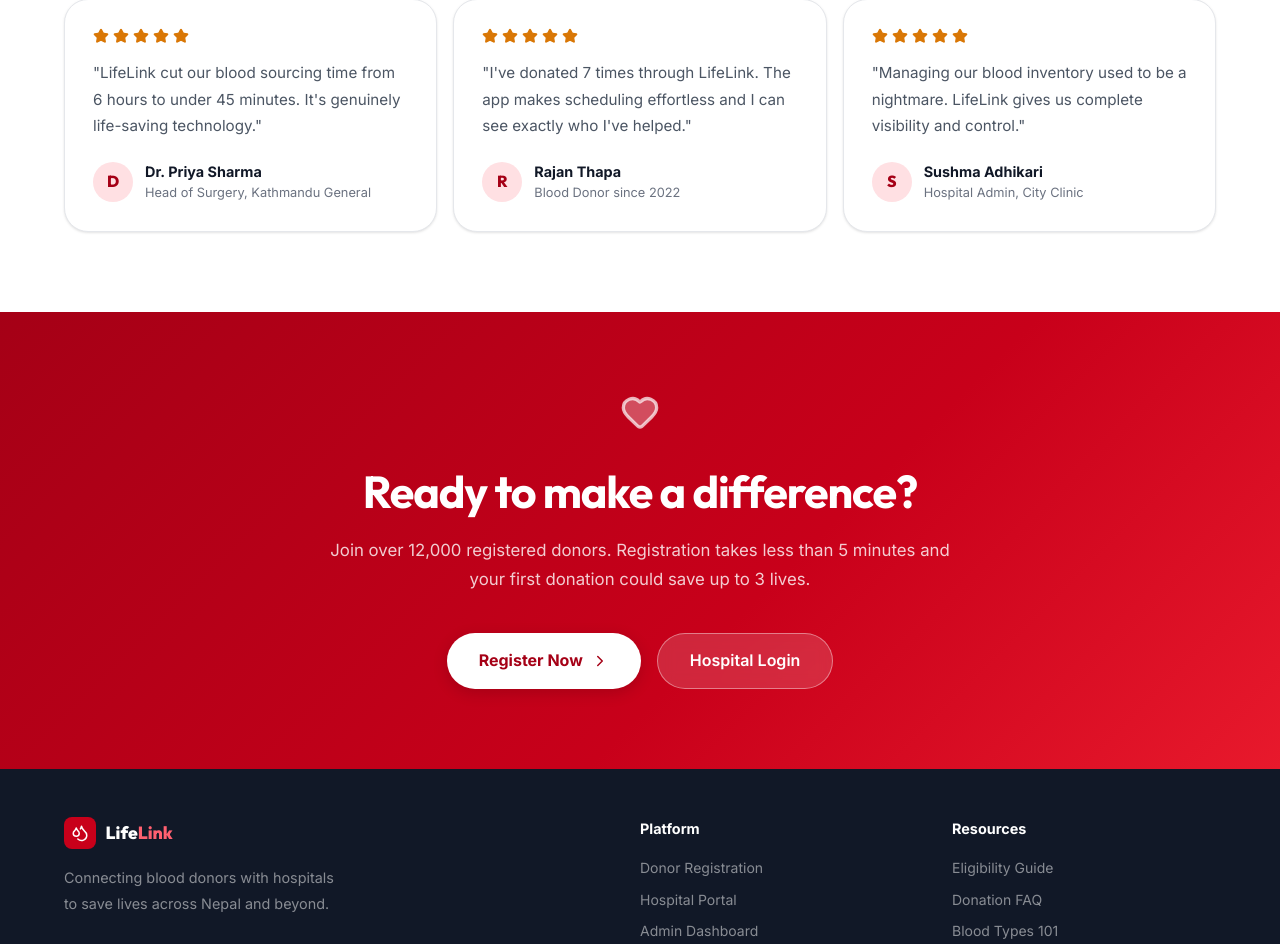
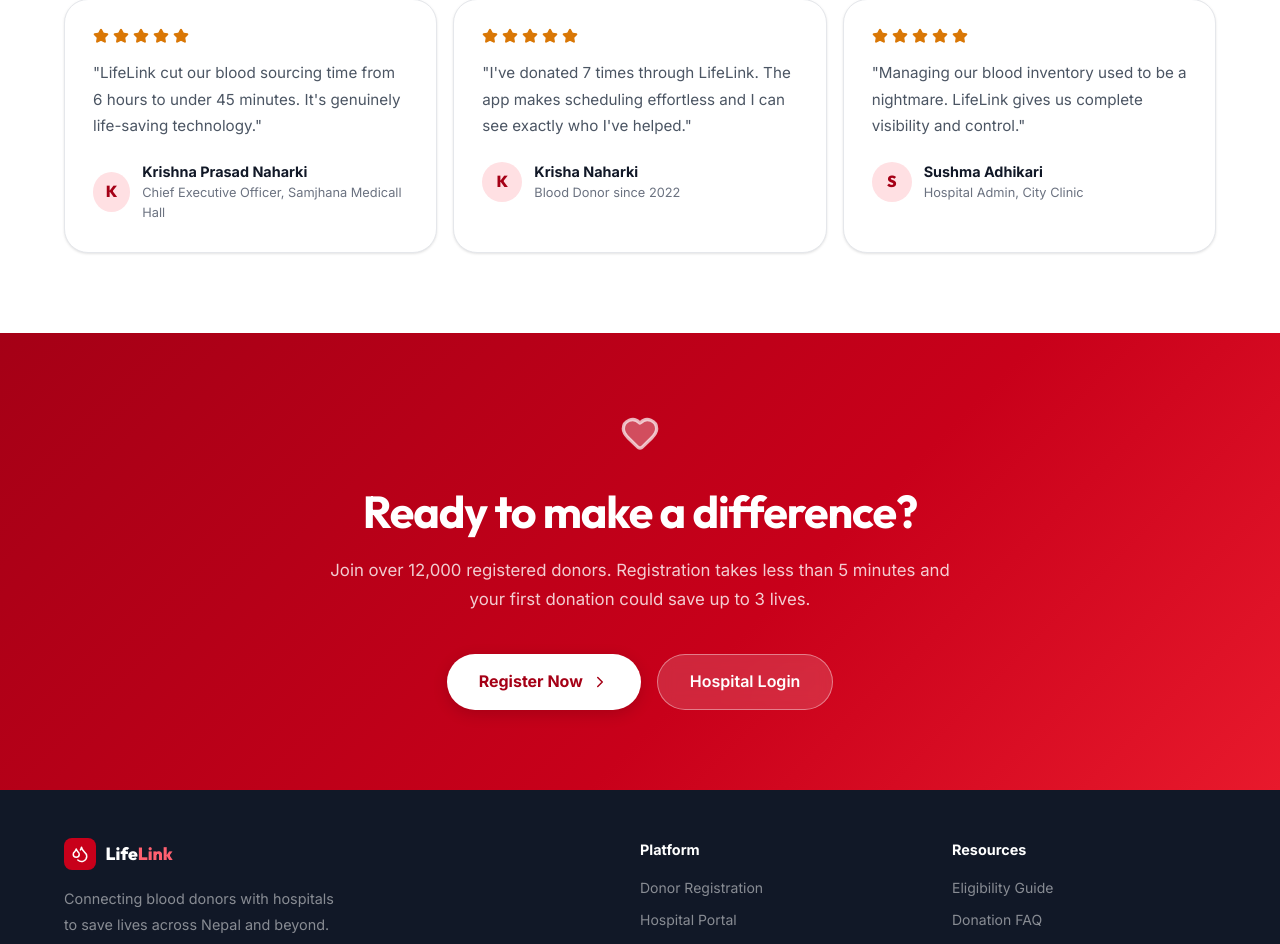
Before and after one commit to krishnaharki363/Lifelink-frontend, a React (Vite) app: page / in a window 1280 px wide. Shown: the part 2466-3410 px from the top of the page. Built offline with nearby package versions, Linux system fonts and the light colour scheme.

Commit message:
Added Names and Number

```diff
--- a/src/pages/Landing.tsx
+++ b/src/pages/Landing.tsx
@@ -64,8 +64,8 @@ const HOW_IT_WORKS = [
 ];
 
 const TESTIMONIALS = [
-  { name: 'Dr. Priya Sharma',  role: 'Head of Surgery, Kathmandu General', text: 'LifeLink cut our blood sourcing time from 6 hours to under 45 minutes. It\'s genuinely life-saving technology.', rating: 5 },
-  { name: 'Rajan Thapa',       role: 'Blood Donor since 2022',              text: 'I\'ve donated 7 times through LifeLink. The app makes scheduling effortless and I can see exactly who I\'ve helped.', rating: 5 },
+  { name: 'Krishna Prasad Naharki',  role: 'Chief Executive Officer, Samjhana Medicall Hall', text: 'LifeLink cut our blood sourcing time from 6 hours to under 45 minutes. It\'s genuinely life-saving technology.', rating: 5 },
+  { name: 'Krisha Naharki',       role: 'Blood Donor since 2022',              text: 'I\'ve donated 7 times through LifeLink. The app makes scheduling effortless and I can see exactly who I\'ve helped.', rating: 5 },
   { name: 'Sushma Adhikari',   role: 'Hospital Admin, City Clinic',         text: 'Managing our blood inventory used to be a nightmare. LifeLink gives us complete visibility and control.', rating: 5 },
 ];
 
@@ -351,7 +351,7 @@ export const Landing: React.FC = () => {
               </div>
               <p style={{ fontSize: '0.9rem', lineHeight: 1.8, maxWidth: '280px' }}>Connecting blood donors with hospitals to save lives across Nepal and beyond.</p>
               <div style={{ display: 'flex', flexDirection: 'column', gap: '0.5rem', marginTop: '1.5rem', fontSize: '0.875rem' }}>
-                <span style={{ display: 'flex', alignItems: 'center', gap: '0.5rem' }}><Phone size={14} /> +977-1-4XXXXXX</span>
+                <span style={{ display: 'flex', alignItems: 'center', gap: '0.5rem' }}><Phone size={14} /> +977-9744258908</span>
                 <span style={{ display: 'flex', alignItems: 'center', gap: '0.5rem' }}><Mail size={14} /> support@lifelink.np</span>
                 <span style={{ display: 'flex', alignItems: 'center', gap: '0.5rem' }}><MapPin size={14} /> Kathmandu, Nepal</span>
               </div>
```
